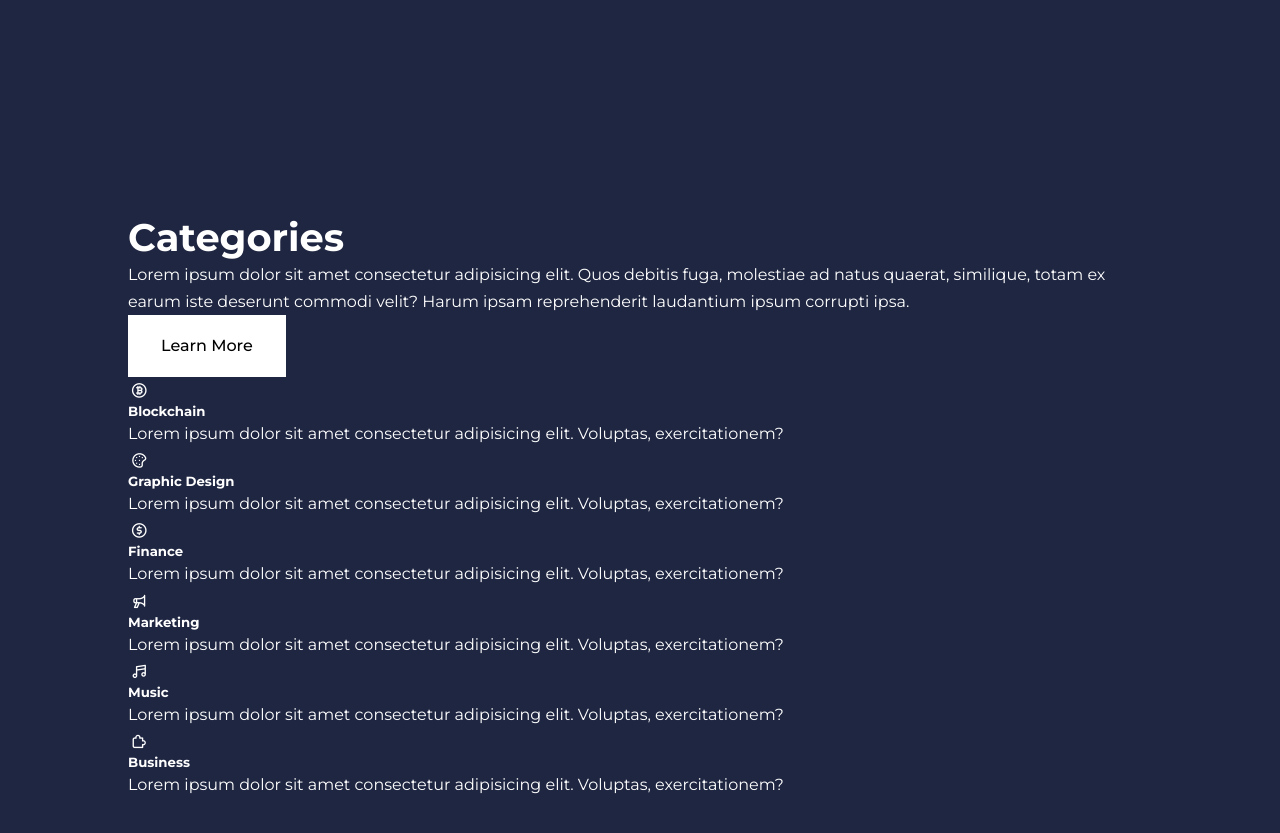
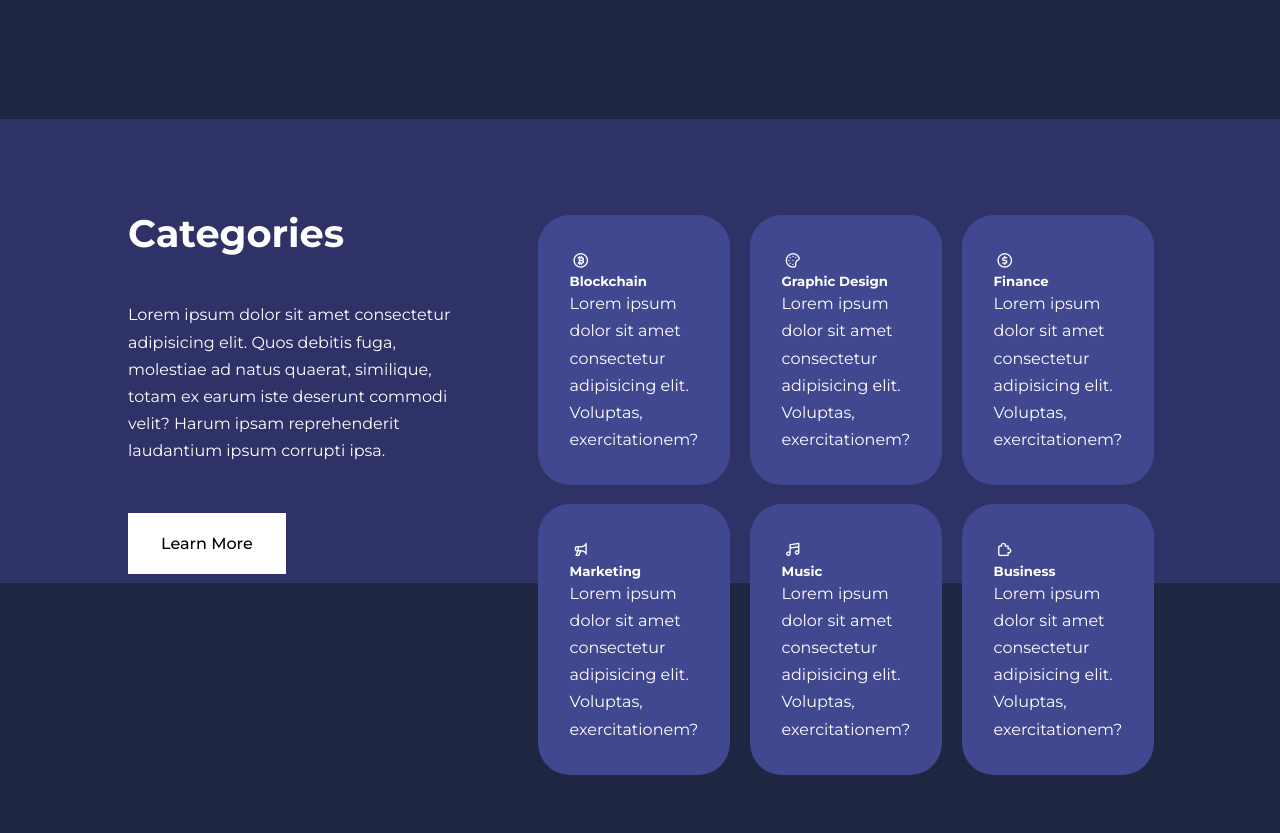
Before and after one commit to felipecook/education-website-sample-1, a plain HTML site: page index.html in a window 1280 px wide. Shown: the part 521-1354 px from the top of the page. After the commit the page ends 1296 px from the top, so only its background shows below. Drawn offline with nearby package versions, Linux system fonts and the light colour scheme.

Commit message:
set styling on the categories section

```diff
--- a/css/style.css
+++ b/css/style.css
@@ -208,3 +208,54 @@ header {
   /* Sets top margin to 1rem, sides to 0 and bottom to 2.4rem*/
   margin: 1rem 0 2.4rem;
 }
+
+
+/* =================================CATEGORIES STYLING======================== */
+
+.categories {
+  background: var(--color-bg1);
+
+  /* This creates overflow with the right side categories into the next section for cool effect.*/
+  height: 29rem;
+}
+
+.categories h1 {
+  line-height: 1;
+  margin-bottom: 3rem;
+}
+
+.categories__container {
+  display: grid;
+  grid-template-columns: 40% 60%;
+}
+
+/* use this because the gap in the .categories_container was causing the transition box shadow effect to overflow on right*/
+.categories__left {
+  margin-right: 4rem;
+}
+
+/* Sets the top margin to 1rem, sides to 0 and the bottom to 3rem */
+.categories__left p {
+  margin: 1rem 0 3rem;
+}
+
+.categories__right {
+  display: grid;
+  /* sets up the columns to be rows with 3 columns each evenly divided 3/3/3 */
+  grid-template-columns: repeat(3, 1fr);
+  gap: 1.2rem;
+}
+
+.category {
+  background-color: var(--color-bg2);
+  padding: 2rem;
+
+  /* This will round out the corners of the boxes */
+  border-radius: 2rem;
+
+  transition: var(--transition);
+}
+
+.category:hover {
+  box-shadow: 0 3rem 3rem rgba(0, 0, 0, 0.3);
+}
```
